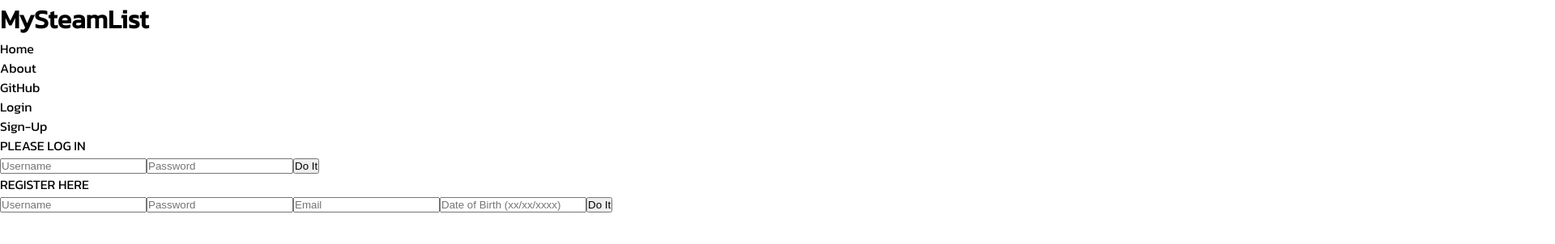
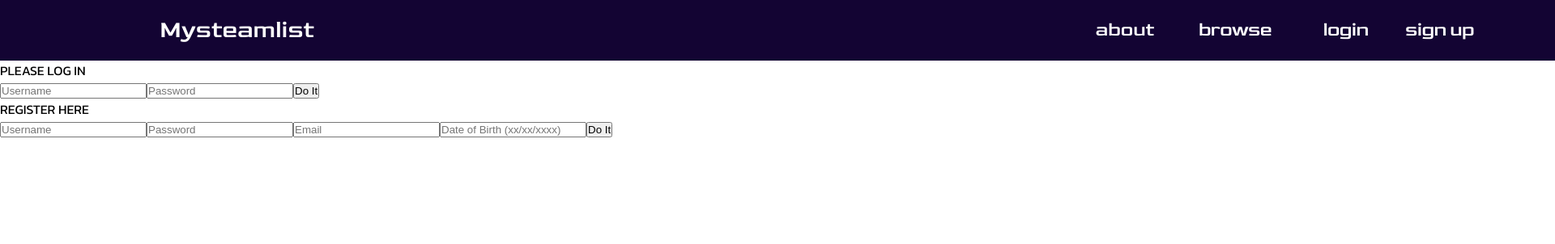
Before and after one commit to JimtheBurger/PoOOS-LargeProject, a React (Create React App) app in the folder frontend/: page / in a window 1280 px wide. Shown: the top 302 px of the page at 81% size, 1920 px wide, since content can reach past the window. Built offline with nearby package versions, Linux system fonts and the light colour scheme.

Commit message:
minor changes to classNames

```diff
--- a/frontend/src/components/LoginNavbar/LoginNavbar.js
+++ b/frontend/src/components/LoginNavbar/LoginNavbar.js
@@ -14,18 +14,16 @@
        navigate('/register');
    }
    return(
-      <div className='navbar'>
-         <div className="logo">
-            <h2>MySteamList</h2>
-         </div>
-         <ul className="nav-menu">
-            <li>Home</li>
-            <li>About</li>
-            <li>GitHub</li>
-            <li onClick={navigateLogin}>Login </li>
-            <li onClick={navigateRegister}>Sign-Up </li>
-         </ul>
+      <div className="nav">
+      <div className="nav-text">
+        <div className="my-steam-list">Mysteamlist</div>
+        <div className="text-wrapper">about</div>
+        <div className="div">browse</div>
+        <div className="text-wrapper-2" onClick={navigateRegister}>sign up</div>
+        <div className="text-wrapper-3" onClick={navigateLogin}>login</div>
       </div>
+    </div>
+
    );
 };
 
```
